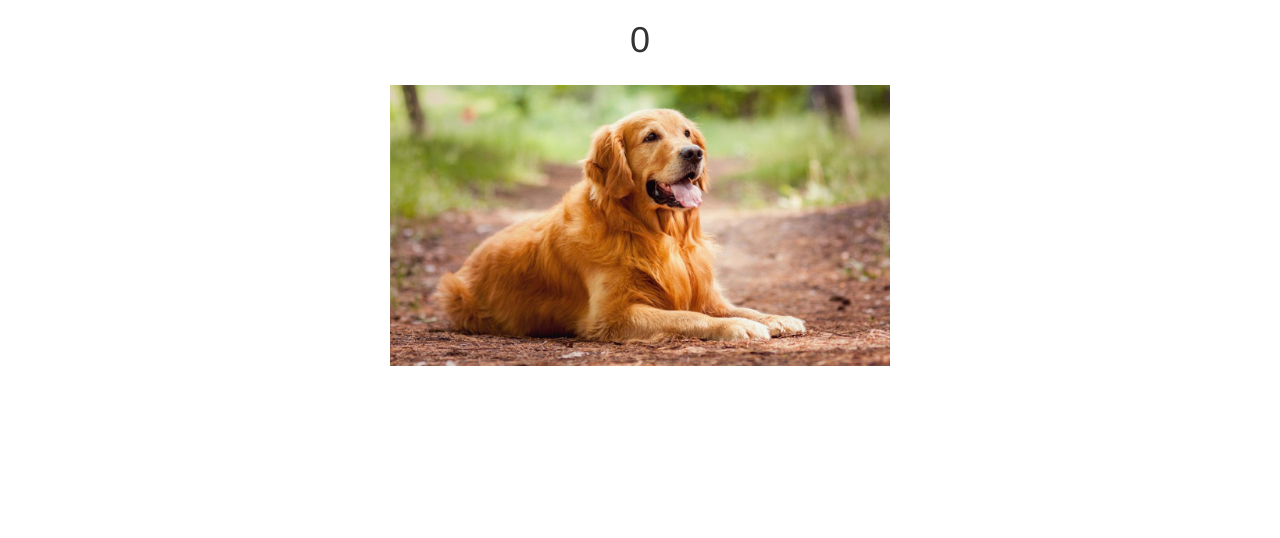
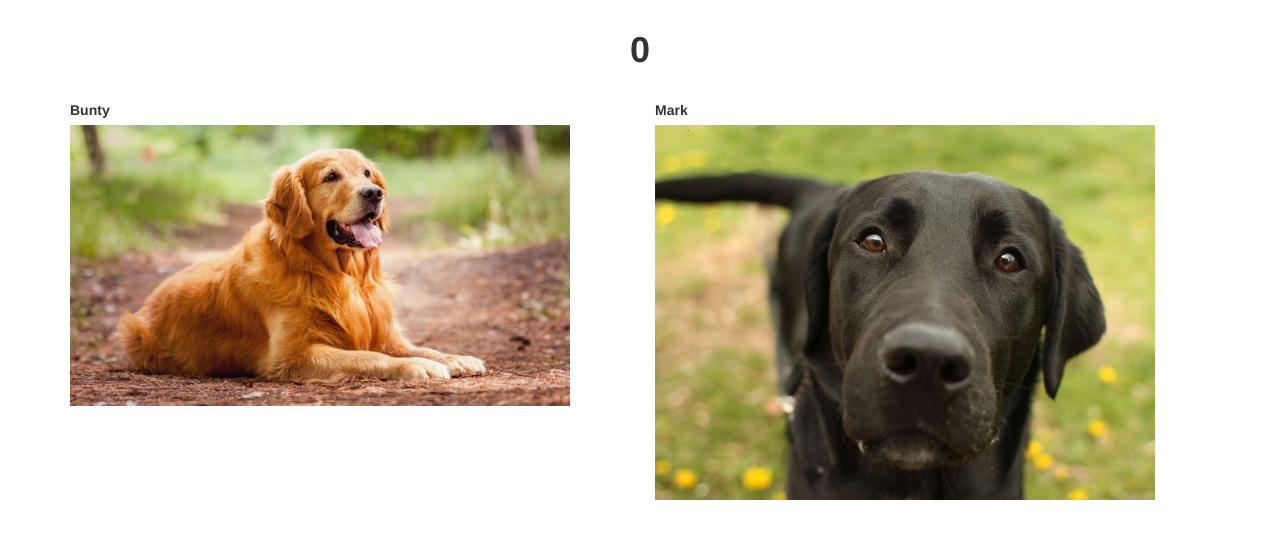
Before and after one commit to adipixel/clicker, a plain HTML site: page index.html in a window 1280 px wide. Drawn offline with nearby package versions, Linux system fonts and the light colour scheme.

Commit message:
According to new requirements, two dog images are added. For future convinience, the images, and their names are appended from javascript

```diff
--- a/css/style.css
+++ b/css/style.css
@@ -1,4 +1,11 @@
 .img-clicker{
-	margin: 15px;
+	margin: 0;
+	display: block;
 
 }
+
+.counter{
+	margin: 30px;
+	font-weight: 600;
+
+}
--- a/index.html
+++ b/index.html
@@ -5,27 +5,19 @@
 		<meta http-equiv="X-UA-Compatible" content="IE=edge">
 		<meta name="viewport" content="width=device-width, initial-scale=1">
 		<title>Dog Clicker</title>
-
 		<!-- Bootstrap CSS -->
 		<link rel="stylesheet" href="https://maxcdn.bootstrapcdn.com/bootstrap/3.3.6/css/bootstrap.min.css" integrity="sha384-1q8mTJOASx8j1Au+a5WDVnPi2lkFfwwEAa8hDDdjZlpLegxhjVME1fgjWPGmkzs7" crossorigin="anonymous">
 		<link rel="stylesheet" href="css/style.css">
-
-		<!-- HTML5 Shim and Respond.js IE8 support of HTML5 elements and media queries -->
-		<!-- WARNING: Respond.js doesn't work if you view the page via file:// -->
-		<!--[if lt IE 9]>
-			<script src="https://oss.maxcdn.com/libs/html5shiv/3.7.2/html5shiv.min.js"></script>
-			<script src="https://oss.maxcdn.com/libs/respond.js/1.4.2/respond.min.js"></script>
-		<![endif]-->
 	</head>
 	<body>
 		<div class="container">
 			<div class="row text-center">
 				<div class="col-xs-12">
-					<h1 id="count" class="text-center">0</h1>
+					<h1 id="count" class="text-center counter">0</h1>
 				</div>
-				<div class="col-xs-12">
-					<img class="text-center img-clicker" id="img-clicker" src="images/maxresdefault.jpg" width="500">
-				</div>
+			</div>
+			<div id="dog-img-container" class="row dog-img-container">
+
 			</div>
 		</div>
 		<!-- jQuery -->
--- a/js/script.js
+++ b/js/script.js
@@ -1,8 +1,27 @@
-var $imgClicker = $('#img-clicker');
+
+$( document ).ready(function() {
+
+	var $dogImgHolder = $('#dog-img-container');
+	var dogs = [{name: 'Bunty', img_url:'images/bunty.jpg'}, {name: 'Mark', img_url:'images/mark.jpg'}];
+
+	for (var i = 0; i < dogs.length; i++) {
+		var dogImg = '<div class="col-sm-6"><label id="dog-name">'+dogs[i].name+'</label><img class="text-center img-clicker" id="img-clicker" src="'+dogs[i].img_url+'" width="500"></div>'
+		$dogImgHolder.append(dogImg);
+		console.log(dogImg);
+	}
+
+	var $imgClicker = $('.img-clicker');
 	var $count = $('#count');
+
+
+
 	$imgClicker.on('click', function(){
 		var count = parseInt($count.text());
 		$count.text('');
 		count++;
 		$count.text(count);
 	});
+
+
+
+});
```
Also changed, not shown: images/bunty.jpg (renamed from images/maxresdefault.jpg), images/mark.jpg (added). Lines whose indentation alone changed are shown as unchanged.
